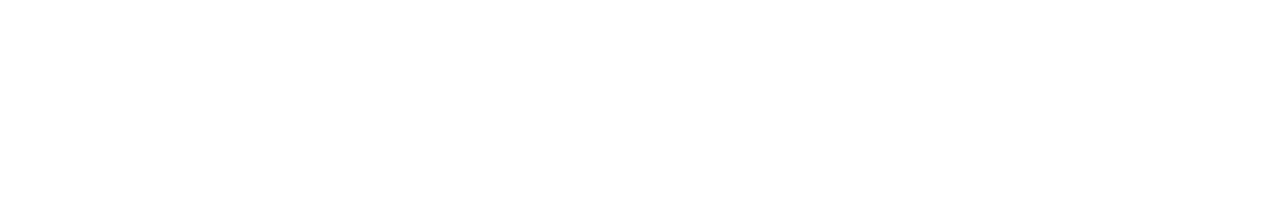
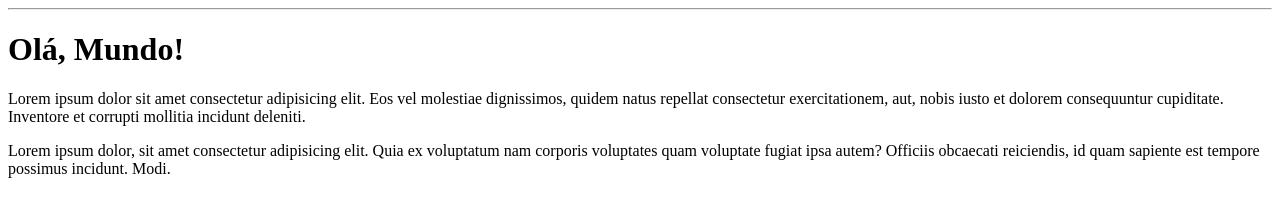
Before and after one commit to ryanmendanha/Ola-Mundo, a plain HTML site: page site/index.html in a window 1280 px wide. Drawn offline with Linux system fonts and the light colour scheme.

Commit message:
adicionei paragráfo

```diff
--- a/site/index.html
+++ b/site/index.html
@@ -8,7 +8,14 @@
 </head>
 
 <body>
-
+    <hr>
+    <h1>Olá, Mundo!</h1>
+    <p>Lorem ipsum dolor sit amet consectetur adipisicing elit. Eos vel molestiae dignissimos, quidem natus repellat
+        consectetur exercitationem, aut, nobis iusto et dolorem consequuntur cupiditate. Inventore et corrupti mollitia
+        incidunt deleniti.</p>
+    <p>Lorem ipsum dolor, sit amet consectetur adipisicing elit. Quia ex voluptatum nam corporis voluptates quam
+        voluptate fugiat ipsa autem? Officiis obcaecati reiciendis, id quam sapiente est tempore possimus incidunt.
+        Modi.</p>
 </body>
 
 </html>
```
